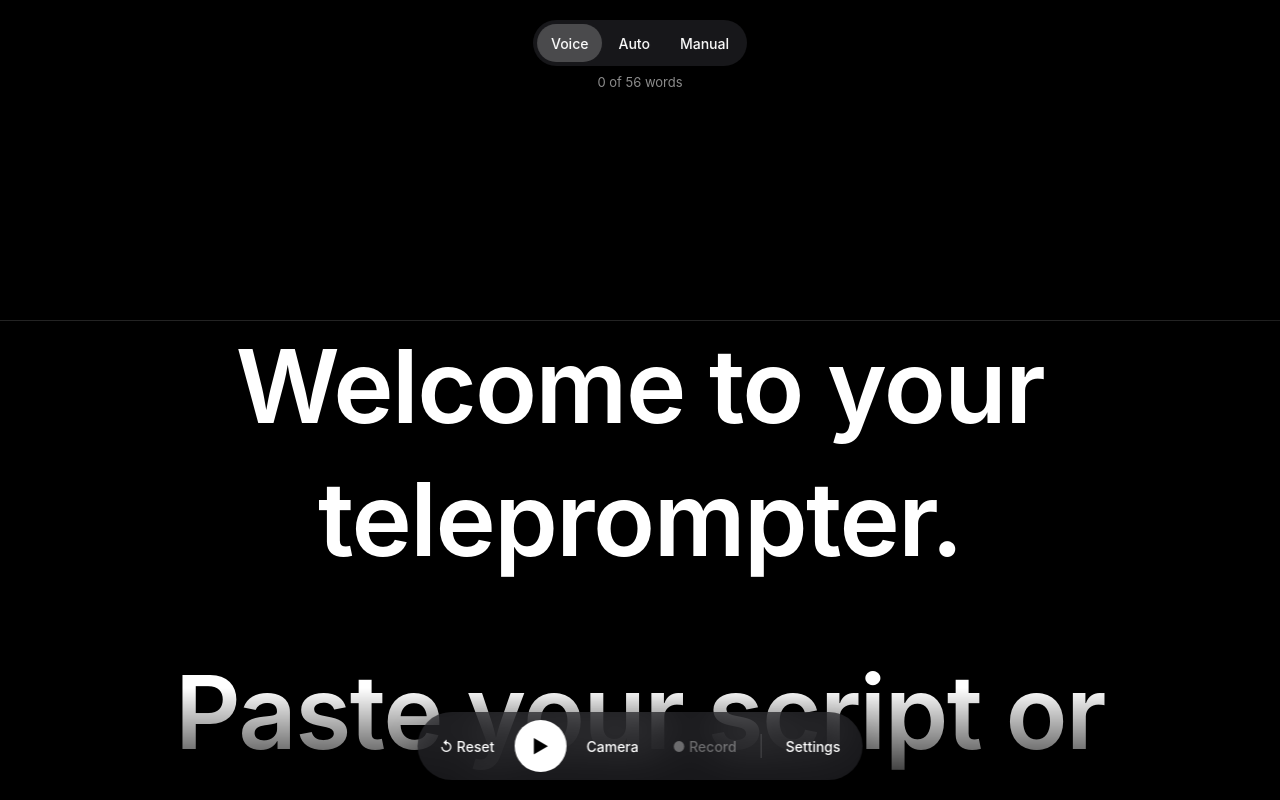
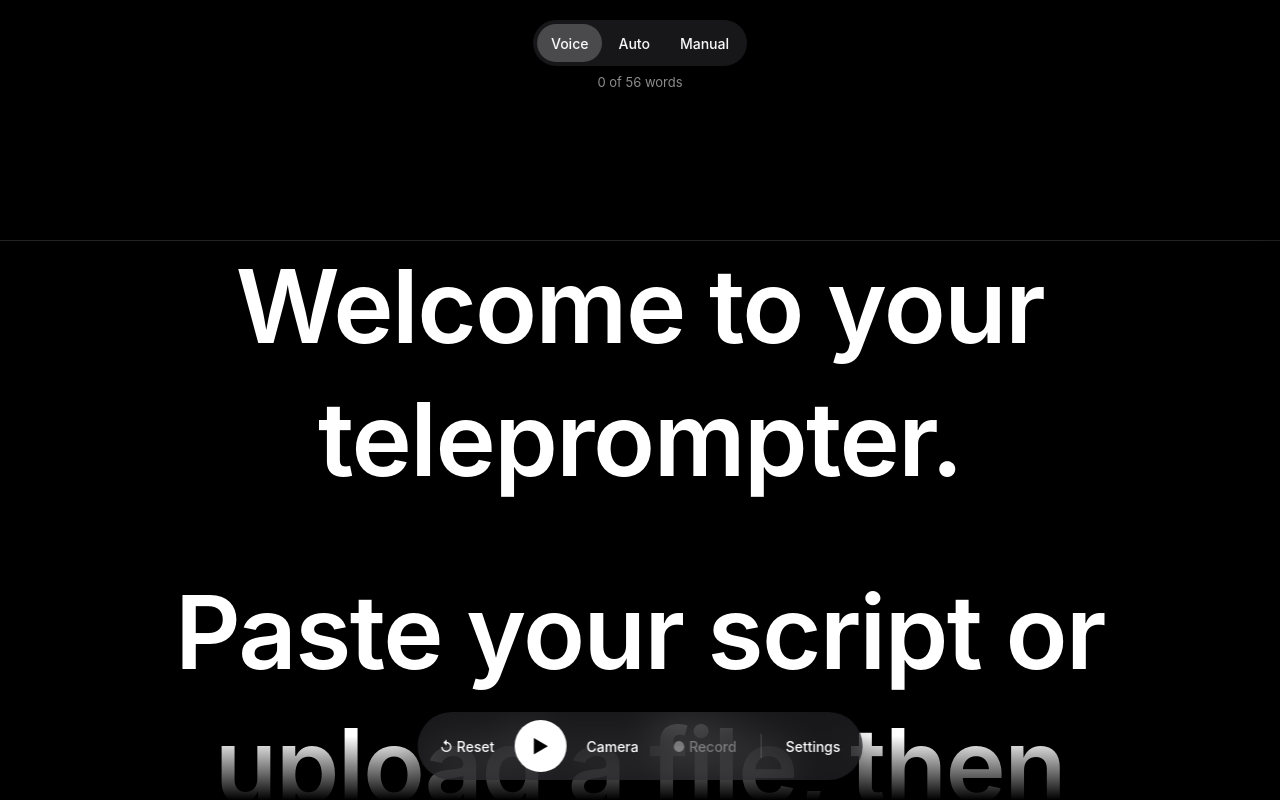
Before and after one commit to bnmbrandhouse/teleprompter, a plain HTML site: page index.html in a window 1280 px wide. Drawn offline with Linux system fonts and the light colour scheme.

Commit message:
Show at least three lines ahead of the reading line
Move the reading line up the screen and keep room for about three lines below it,
so the next lines stay visible while reading. Reduce the bottom fade and keep the
guide line aligned with the reading line.

Co-Authored-By: Claude Haiku 5.5 <noreply@anthropic.com>
Claude-Session: https://claude.ai/code/session_01DQ7AqvV2RMuEHFj4KCpyZR

```diff
--- a/index.html
+++ b/index.html
@@ -20,7 +20,7 @@ button,input,select,textarea{font:inherit;color:inherit}
 .w{transition:opacity .35s ease}
 .w.past{opacity:.28}
 .w.cur{text-decoration:underline;text-decoration-thickness:.06em;text-underline-offset:.18em}
-#fade{position:absolute;inset:0;pointer-events:none;background:linear-gradient(var(--bg) 0%,rgba(0,0,0,0) 14%,rgba(0,0,0,0) 86%,var(--bg) 100%)}
+#fade{position:absolute;inset:0;pointer-events:none;background:linear-gradient(var(--bg) 0%,rgba(0,0,0,0) 6%,rgba(0,0,0,0) 92%,var(--bg) 100%)}
 
 /* Floating controls */
 #modes{position:fixed;top:20px;left:50%;transform:translateX(-50%);display:flex;gap:2px;padding:4px;border-radius:999px;background:var(--glass);backdrop-filter:blur(24px) saturate(180%);-webkit-backdrop-filter:blur(24px) saturate(180%);z-index:5}
@@ -165,6 +165,7 @@ input[type=file]{display:none}
 (() => {
   const $ = s => document.querySelector(s);
   const track = $('#track'), flip = $('#flip'), stage = $('#stage'), viewport = $('#viewport');
+  const guide = $('#guide');
   const cam = $('#cam'), dim = $('#dim'), bar = $('#bar'), statusEl = $('#status'), fade = $('#fade');
   const playBtn = $('#play');
 
@@ -185,7 +186,12 @@ Choose a size, mirror the text, pick your colors, and record a selfie take whene
   const SR = window.SpeechRecognition || window.webkitSpeechRecognition;
 
   const H = () => stage.clientHeight;
-  const readLine = () => H() * 0.4;
+  const lineH = () => fontPx(+$('#font').value) * 1.3;
+  // Where the current line sits: high on screen, but never so low that fewer than ~3 lines show below it.
+  const readLine = () => {
+    const h = H(), lh = lineH();
+    return Math.max(lh * 0.8, Math.min(h * 0.3, h - (3.2 * lh + 110)));
+  };
   const fontPx = v => Math.round(14 + v * 2.2);          // 0 -> 14px, 100 -> 234px
   const norm = s => s.toLowerCase()
     .replace(/[‘’]/g, "'")
@@ -216,6 +222,7 @@ Choose a size, mirror the text, pick your colors, and record a selfie take whene
   function layout() {
     const h = H();
     track.style.paddingTop = readLine() + 'px';
+    guide.style.top = readLine() + 'px';
     track.style.paddingBottom = (h * 0.7) + 'px';
     track.style.fontSize = fontPx(+$('#font').value) + 'px';
     if (S.cur >= 0) S.target = wordTarget(S.cur);
```
